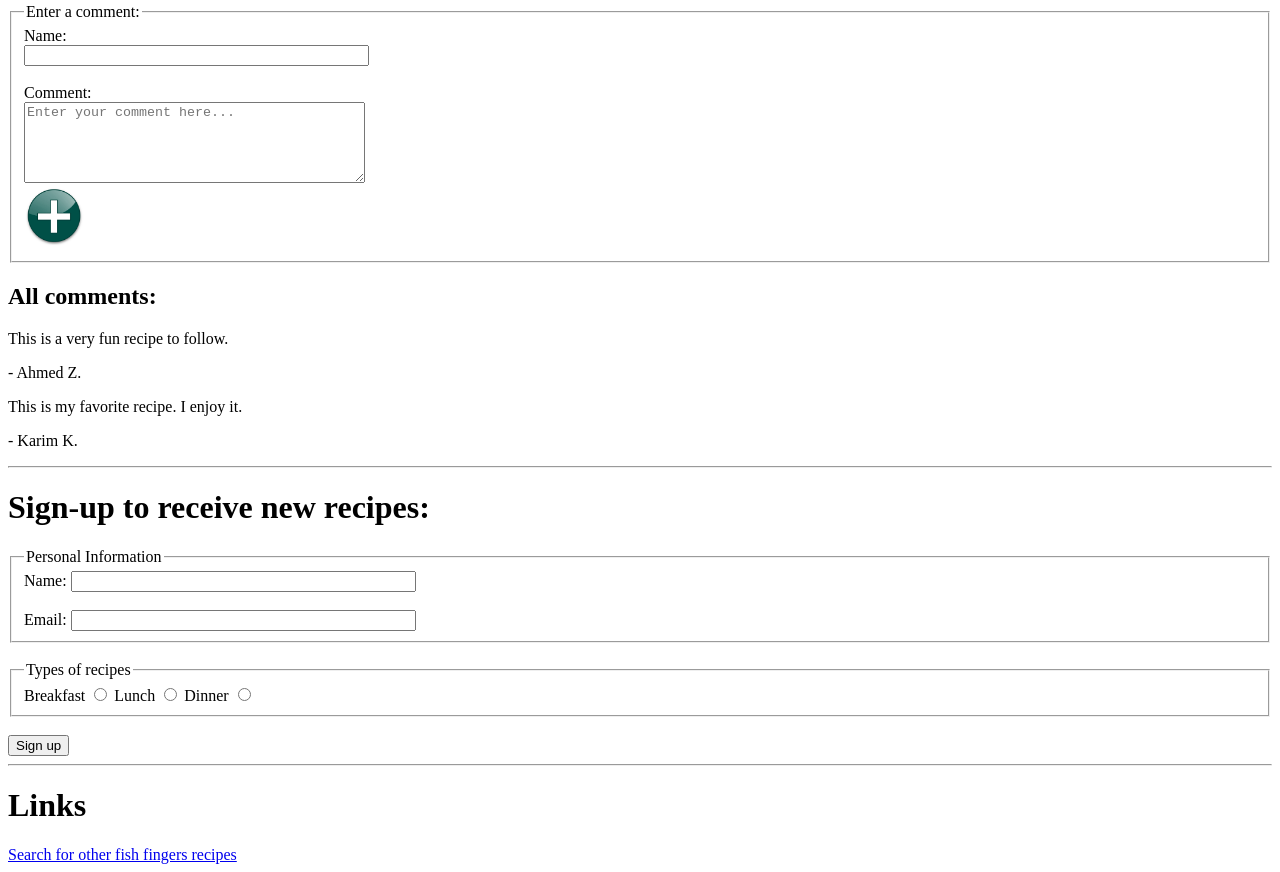
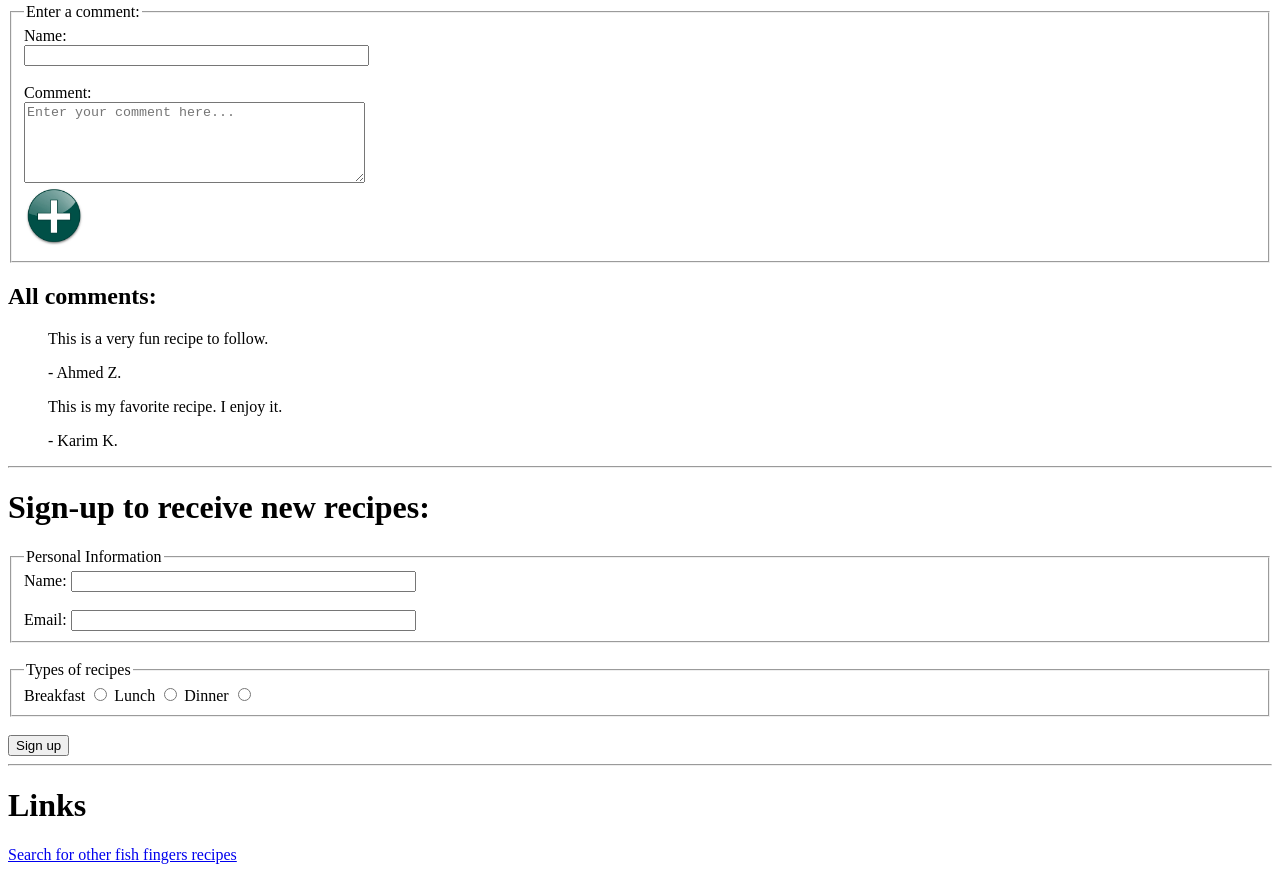
Before and after one commit to M24o1n/M24o1n.github.io, a plain HTML site: page index.html in a window 1280 px wide. Shown: the part 943-1815 px from the top of the page. Drawn offline with Linux system fonts and the light colour scheme.

Commit message:
fix comments indentations

```diff
--- a/index.html
+++ b/index.html
@@ -69,10 +69,15 @@
     <h2>
         All comments:
     </h2>
-    <p> This is a very fun recipe to follow.</p>
-    <p>- Ahmed Z.</p>
-    <p> This is my favorite recipe. I enjoy it.</p>
-    <p>- Karim K.</p>
+    <dl>
+        <dd>
+            <p> This is a very fun recipe to follow.</p>
+            <p>- Ahmed Z.</p>
+            <p> This is my favorite recipe. I enjoy it.</p>
+            <p>- Karim K.</p>
+        </dd>
+    </dl>
+
 </div>
 <hr>
 <div>
```
